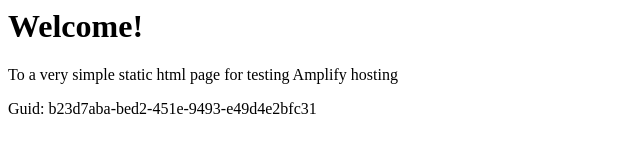
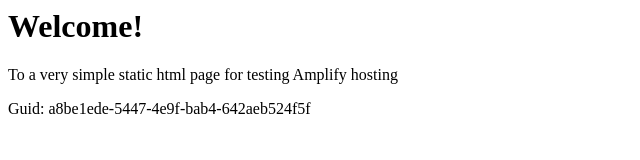
Before and after one commit to aws-aemilia-bah/Github-PR-Commit-Integration-Test-DoNotTouch-GitHubWebhookPushCanaryTest-v1-preprod-me-south-1, a website: page src/index.html in a window 1280 px wide. Shown: the full height of the page, 0-640 px from the left. Drawn offline with Linux system fonts and the light colour scheme.

Commit message:
commit from integ tests

```diff
--- a/src/index.html
+++ b/src/index.html
@@ -12,6 +12,6 @@
 <body>
     <h1>Welcome!</h1>
     <p>To a very simple static html page for testing Amplify hosting</p>
-    <p>Guid: b23d7aba-bed2-451e-9493-e49d4e2bfc31</p></body>
+    <p>Guid: a8be1ede-5447-4e9f-bab4-642aeb524f5f</p></body>
 
 </html>
```
